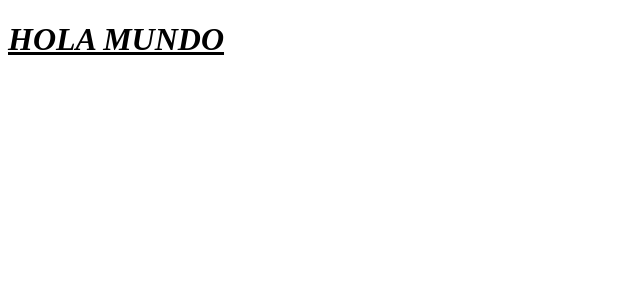
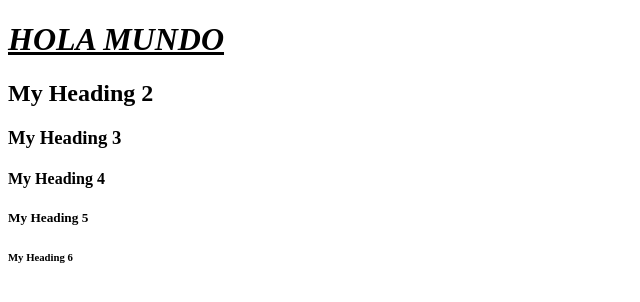
Before and after one commit to Aaron403-dot/Test, a plain HTML site: page Index.html in a window 1280 px wide. Shown: the whole page, without its empty margins (0-640 px from the left). Drawn offline with Linux system fonts and the light colour scheme.

Commit message:
creado placeholder para view

```diff
--- a/Index.html
+++ b/Index.html
@@ -1,15 +1,21 @@
 <!DOCTYPE html>
-<html lang="en">
+<html lang="es">
 <head>
     <meta charset="UTF-8">
     <meta name="viewport" content="width=device-width, initial-scale=1.0">
     <title>Hola mundo</title>
+    <link rel="Icon" href="https://static-00.iconduck.com/assets.00/thumbs-up-emoji-emoji-1828x2048-3iipr9gp.png" type="Icon"/>
 </head>
 <body>
     <header>
         <h1 style="font-weight: bold; font-style: italic; text-decoration: underline;">
             HOLA MUNDO
         </h1>
+        <h2>My Heading 2</h2>
+        <h3>My Heading 3</h3>
+        <h4>My Heading 4</h4>
+        <h5>My Heading 5</h5>
+        <h6>My Heading 6</h6>
     </header>
 </body>
 </html>
```
Also changed, not shown: 1 other file.
